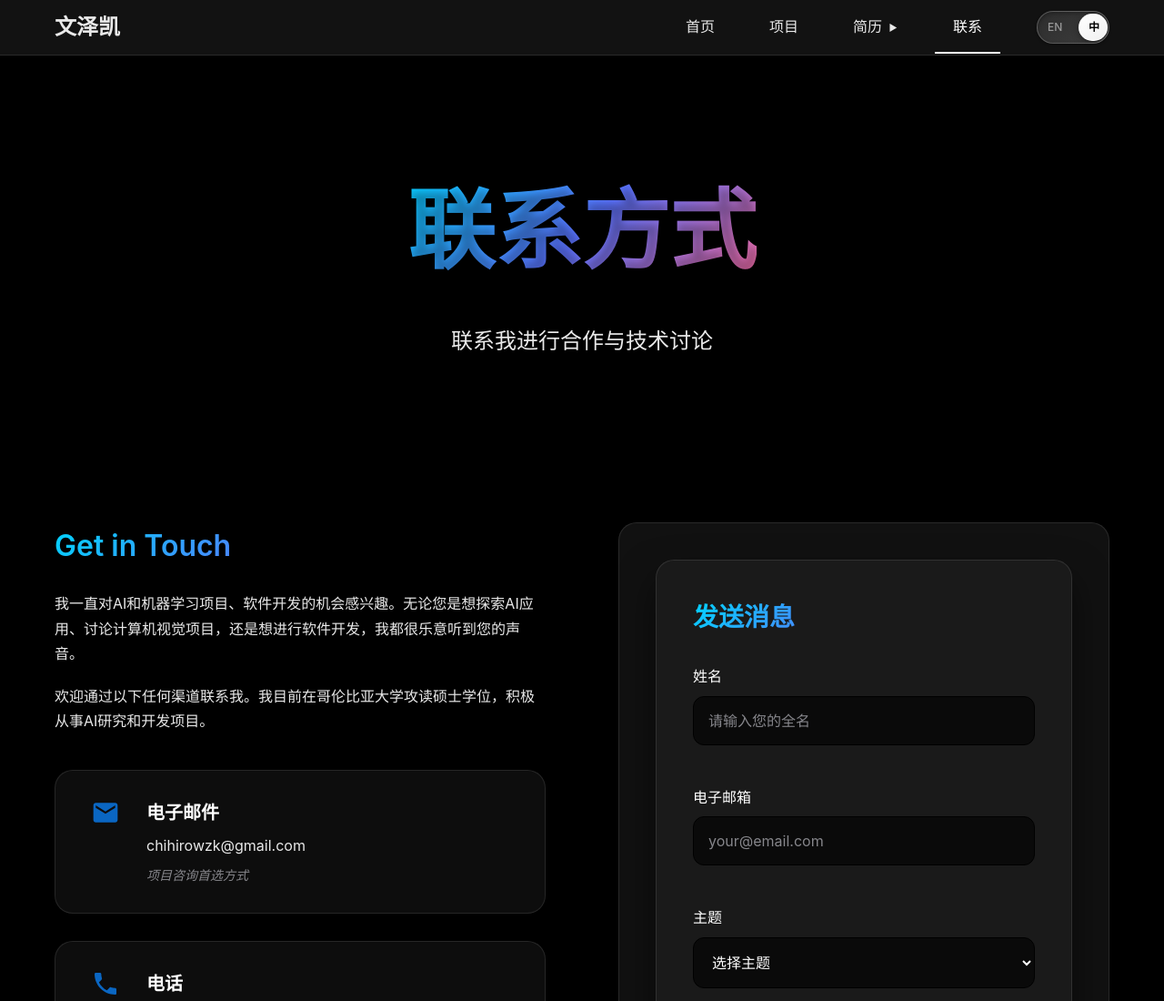
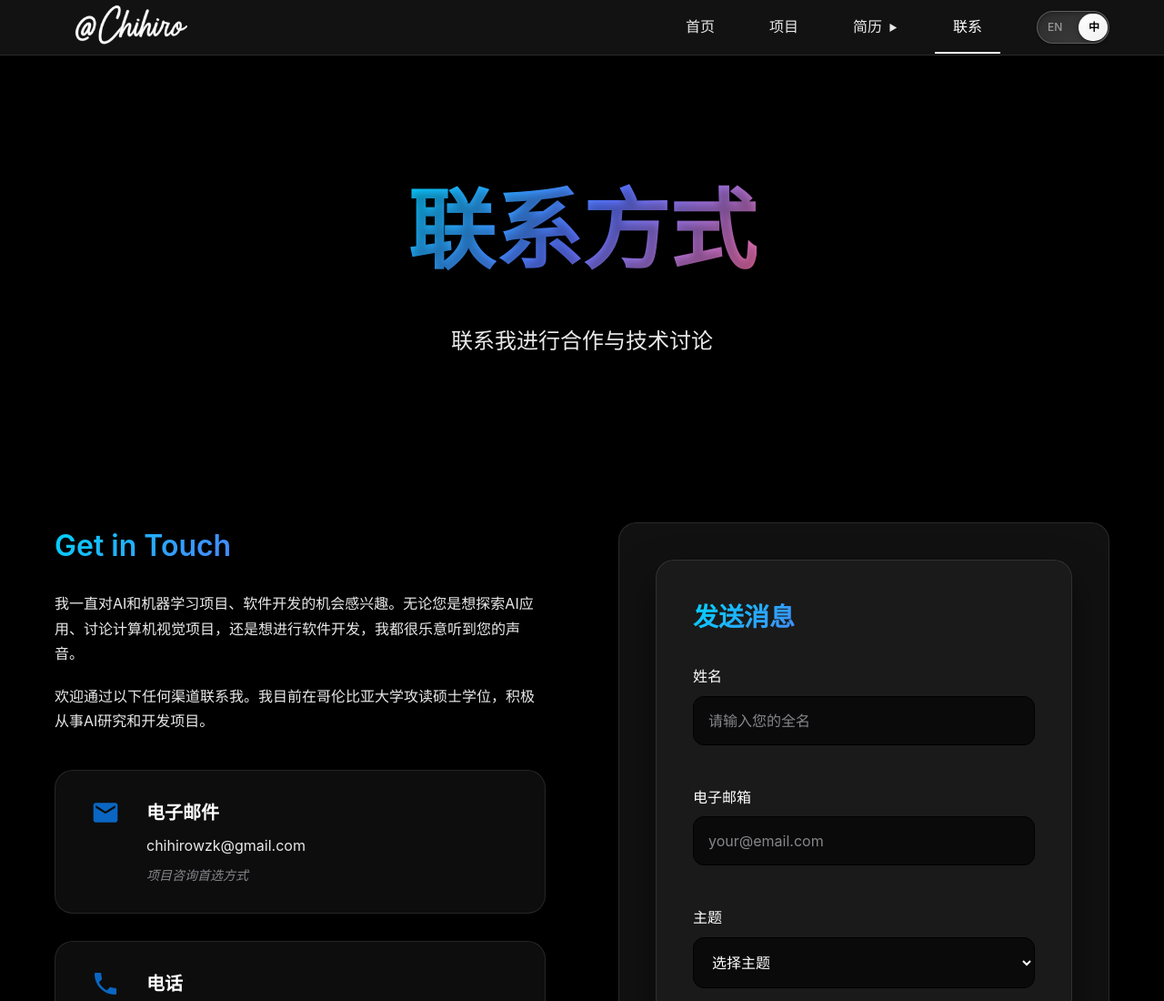
Before and after one commit to Ch1hiro0814/HomePage, a plain HTML site: page contact-zh.html in a window 1280 px wide. Shown: the top 1100 px of the page at 91% size. Drawn offline with nearby package versions, Linux system fonts and the light colour scheme.

Commit message:
修改favicon

```diff
--- a/contact-zh.html
+++ b/contact-zh.html
@@ -4,6 +4,7 @@
     <meta charset="UTF-8">
     <meta name="viewport" content="width=device-width, initial-scale=1.0">
     <title>联系方式 - 文泽凯 (Zekai Wen)</title>
+    <link rel="icon" type="image/png" href="images/Chihiro_favicon.png">
     <link rel="stylesheet" href="styles.css">
     <script type="text/javascript" src="https://cdn.jsdelivr.net/npm/@emailjs/browser@3/dist/email.min.js"></script>
 </head>
@@ -12,7 +13,9 @@
     <nav class="navbar">
         <div class="nav-container">
             <div class="nav-logo">
-                <a href="index-zh.html">文泽凯</a>
+                <a href="index-zh.html">
+                    <img src="images/Chihiro.png" alt="Chihiro">
+                </a>
             </div>
             <div class="nav-toggle" onclick="toggleMobileMenu()">
                 <span class="bar"></span>
--- a/styles.css
+++ b/styles.css
@@ -44,15 +44,22 @@ body {
 }
 
 .nav-logo a {
-    font-size: 24px;
-    font-weight: 600;
-    color: #e9e9e9;
+    display: flex;
+    align-items: center;
     text-decoration: none;
-    transition: color 0.3s ease;
-}
-
-.nav-logo a:hover {
-    color: #ffffff;
+    transition: all 0.3s ease;
+}
+
+.nav-logo img {
+    height: 170px;
+    width: 170px;
+    transition: all 0.3s ease;
+    border-radius: 8px;
+}
+
+.nav-logo a:hover img {
+    transform: scale(1.05);
+    filter: brightness(1.1);
 }
 
 .nav-menu {
```
Also changed, not shown: contact.html (+4 -1 lines), index-zh.html (+4 -1 lines), index.html (+4 -1 lines), projects-zh.html (+4 -1 lines), projects.html (+4 -1 lines), resume-en.html (+4 -1 lines), resume-zh.html (+4 -1 lines), thank-you-zh.html (+4 -1 lines), thank-you.html (+4 -1 lines), images/Chihiro.png (added), images/Chihiro_favicon.png (added).
